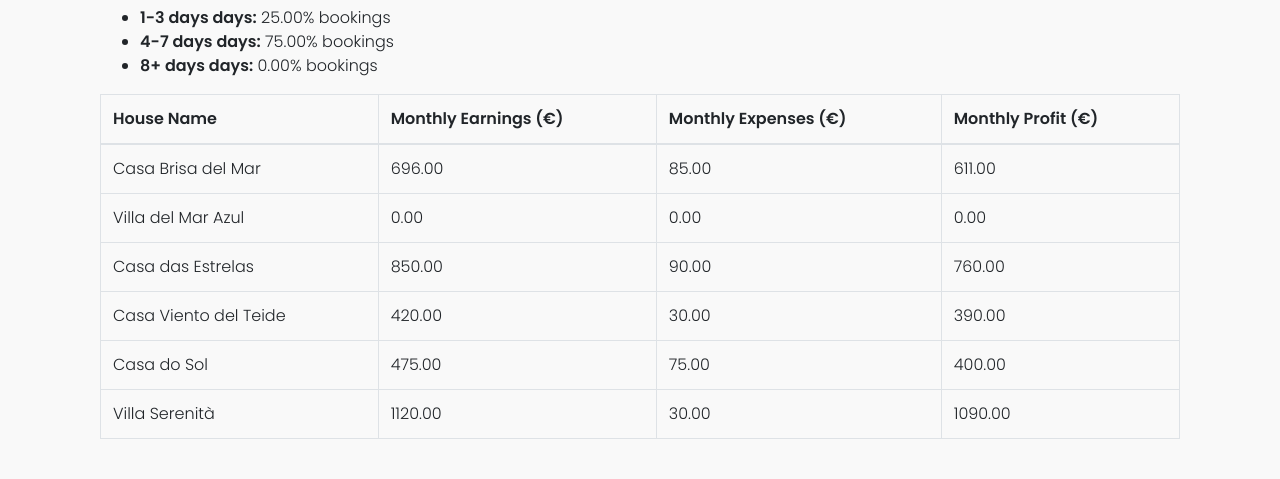
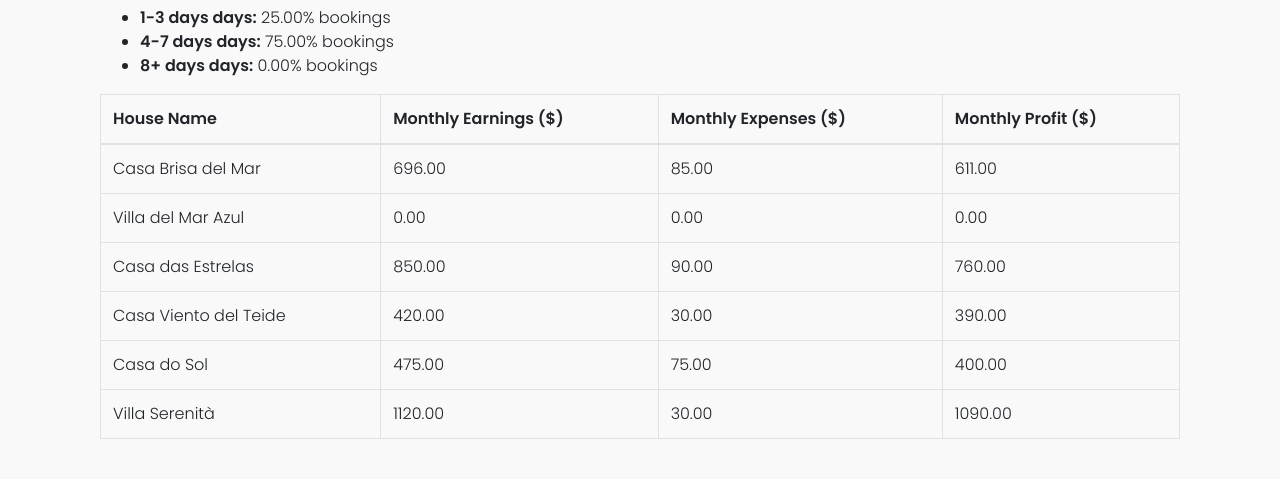
Before and after one commit to neagoecarina/airbnb, a Django app: page /houses/house-compare/ in a window 1280 px wide. Shown: the part 724-1203 px from the top of the page. Run offline with Django 5.2, Linux system fonts and the light colour scheme; a user stored in the database is signed in; data comes from the database, SQL or seed files in the repository; both versions use the stored data as it was after the commit; some libraries are stand-ins or nearby versions.

Commit message:
fix currency house analytics

```diff
--- a/houses/templates/houses/house_compare.html
+++ b/houses/templates/houses/house_compare.html
@@ -83,9 +83,9 @@ function updateFilters() {
         <thead>
             <tr>
                 <th>House Name</th>
-                <th>Monthly Earnings (€)</th>
-                <th>Monthly Expenses (€)</th>
-                <th>Monthly Profit (€)</th>
+                <th>Monthly Earnings ($)</th>
+                <th>Monthly Expenses ($)</th>
+                <th>Monthly Profit ($)</th>
             </tr>
         </thead>
         <tbody>
@@ -191,9 +191,9 @@ function updateFilters() {
   }
 
   // Create all charts
-  createChart('profitChart', 'bar', houseNames, houseProfits, profitColors, 'Monthly Profit (€)');
+  createChart('profitChart', 'bar', houseNames, houseProfits, profitColors, 'Monthly Profit ($)');
   createChart('occupancyChart', 'bar', houseNames, houseOccupancy, 'rgba(54, 162, 235, 0.6)', 'Occupancy Rate (%)');
-  createChart('adrChart', 'bar', houseNames, houseADR, 'rgba(255, 159, 64, 0.6)', 'Average Daily Rate (€)');
+  createChart('adrChart', 'bar', houseNames, houseADR, 'rgba(255, 159, 64, 0.6)', 'Average Daily Rate ($)');
   createChart('bookingChart', 'line',
     ['Jan', 'Feb', 'Mar', 'Apr', 'May', 'Jun', 'Jul', 'Aug', 'Sep', 'Oct', 'Nov', 'Dec'],
     bookingTrends,
--- a/houses/views.py
+++ b/houses/views.py
@@ -13,9 +13,6 @@ from .models import House
 from django.contrib.auth import get_user_model
 from django.contrib.auth import authenticate, login as auth_login
 from .forms import BookingForm
-#def landing_page(request):
-    #return render(request, 'landing.html')  # This will load landing.html
-
 from django.shortcuts import render, redirect, get_object_or_404
 from .models import House
 
```
Also changed, not shown: db.sqlite3.
